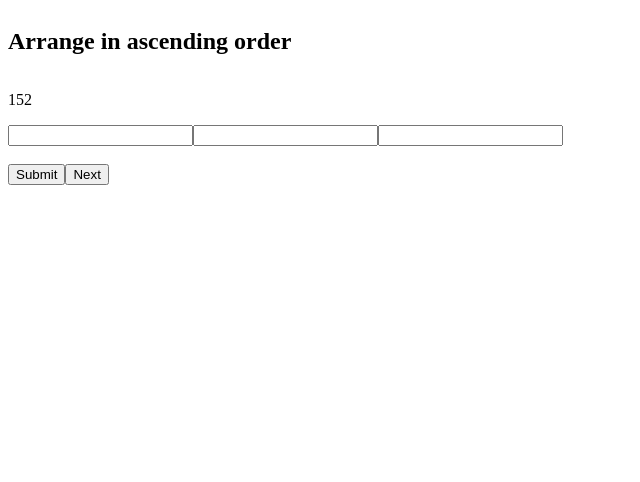
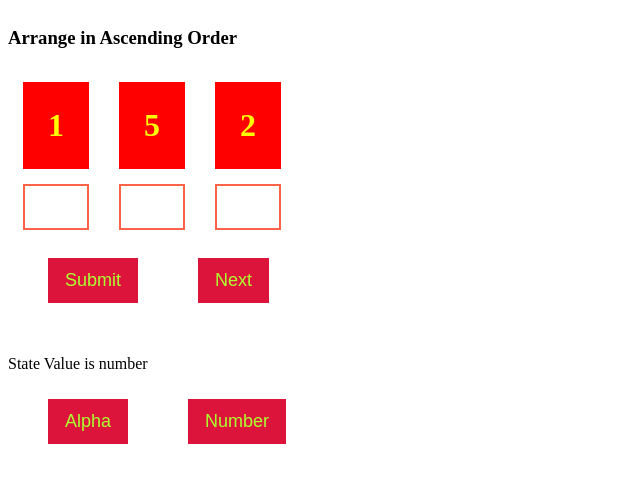
Before and after one commit to LydiaAtos/ReactPOC, a React app: page / in a window 1280 px wide. Shown: the whole page, without its empty margins (0-640 px from the left). Built offline with nearby package versions, Linux system fonts and the light colour scheme.

Commit message:
Comleted style, alphbet puzzle and test case for puzzle component.

```diff
--- a/src/js/components/ArrangePuzzle.css
+++ b/src/js/components/ArrangePuzzle.css
@@ -5,3 +5,17 @@
 .arrangeVertically > * {
     display: block;
 }
+button {
+    margin-top: 10px;
+    margin-left: 40px;
+    margin-right: 20px;
+    padding: 10px;
+    padding-left: 15px;
+    padding-right: 15px;
+    font-size: large;
+    color: greenyellow;
+    border-style: solid;
+    border-color: crimson;
+    background-color: crimson;
+
+}
--- a/src/js/components/ArrangePuzzle.js
+++ b/src/js/components/ArrangePuzzle.js
@@ -19,55 +19,118 @@ export default function ArrangePuzzle(props) {
         }
       ]
 
+    const dynamicAlphabet = [
+      {
+        puzzle:['b','a','c'],
+        answer:['a','b','c']
+      },
+      {
+          puzzle:['x','z','y'],
+          answer:['x','y','z']
+      },
+      {
+        puzzle:['n','p','m'],
+        answer:['m','n','p']
+      }
+    ]
+
+
+    var subTitle = "Arrange in Ascending Order";
+    var correctAnswer = "Your Answer is Correct";
+    var wrongAnswer = "Your Answer is Wrong";
+
+    var statusSubmit = "Submit";
+    var statusNext = "Next";
+    var statusLoaded = "loaded";
+
     const answerOne = useRef();
     const answerTwo = useRef();
     const answerThree = useRef();
+    const prevPuzzleTypeRef = useRef();
 
     const [shuffledArray, setShuffledArray] = useState(getDynamicArray(0));
-    const [title, setTitle] = useState("Arrange in ascending order");
+    const [title, setTitle] = useState(subTitle);
     const[index, setIndex] = useState(0);
     const[status, setStatus] = useState("loaded");
 
+
     useEffect(() => {
-        console.log("useEffect");
-        if(status == 'submit') {
+      console.log("useEffect " + prevPuzzleTypeRef.current);
+
+      if(props.puzzleType != prevPuzzleTypeRef.current && prevPuzzleTypeRef != undefined) {
+        console.log("useEffect prop changed");
+        setShuffledArray(getDynamicArray(0));
+        setIndex(0);
+        setTitle(subTitle);
+        clearAnswerBox();
+        setStatus(statusLoaded);
+      }
+
+      prevPuzzleTypeRef.current = props.puzzleType;
+
+        if(status == statusSubmit) {
+          console.log("status " + statusSubmit);
             console.log("Index value : " + index);
             console.log("answerOne answer : " + dynamicNumber[index].answer[0]);
             console.log("answerTwo answer : " + dynamicNumber[index].answer[1]);
             console.log("answerTwo answer : " + dynamicNumber[index].answer[2]);
 
-            if(answerOne.current.value == dynamicNumber[index].answer[0] &&
-                answerTwo.current.value == dynamicNumber[index].answer[1] &&
-                answerThree.current.value == dynamicNumber[index].answer[2]) {
-                setTitle("Your Answer is Correct");
-            } else {
-                setTitle("Your Answer is Wrong");
-            }
+            checkAnswer();
 
-            setStatus('loaded');
+            setStatus(statusLoaded);
 
-        } else if(status == 'next') {
+        } else if(status == statusNext) {
+          setTitle(subTitle);
+          clearAnswerBox();
             if(index == 3) {
                 setIndex(0);
             }
             console.log("useState Index" + index);
             setShuffledArray(()=> getDynamicArray(index));
-            setStatus('loaded');
+            setStatus(statusLoaded);
         }
 
         return () => {
-          // Clean up the subscription
-          //subscription.unsubscribe();
+         //equivalent to unmount
         };
       });
+
+      function clearAnswerBox() {
+        answerOne.current.value = "";
+        answerTwo.current.value = "";
+        answerThree.current.value = "";
+      }
+
+      function checkAnswer() {
+        console.log("checkAnswer puzzleType : " + props.puzzleType);
+        console.log("checkAnswer answerOne : " + answerOne.current.value);
+        if(props.puzzleType == 'number') {
+          if(answerOne.current.value == dynamicNumber[index].answer[0] &&
+            answerTwo.current.value == dynamicNumber[index].answer[1] &&
+            answerThree.current.value == dynamicNumber[index].answer[2]) {
+            setTitle(correctAnswer);
+          } else {
+              setTitle(wrongAnswer);
+          }
+        } else {
+          if(answerOne.current.value == dynamicAlphabet[index].answer[0] &&
+            answerTwo.current.value == dynamicAlphabet[index].answer[1] &&
+            answerThree.current.value == dynamicAlphabet[index].answer[2]) {
+            setTitle(correctAnswer);
+        } else {
+            setTitle(wrongAnswer);
+        }
+        }
+
+      }
 
       function handleSubmit(event) {
         event.preventDefault();
         console.log("handleSubmit : " + answerOne.current.value);
         console.log("handleSubmit : " + answerTwo.current.value);
         console.log("handleSubmit : " + answerThree.current.value);
-        setTitle("Your Answer is .......");
-        setStatus("submit");
+        console.log("submit button value " + event);
+        setStatus(statusSubmit);
       }
 
       function handleNext(event) {
@@ -81,31 +144,35 @@ export default function ArrangePuzzle(props) {
                 return prevIndex + 1
             }
         );
-        setStatus("next");
+        setStatus(statusNext);
       }
 
 
       function getDynamicArray(index) {
         console.log("index" + index);
-        return dynamicNumber[index].puzzle;
+        if(props.puzzleType == 'number') {
+          return dynamicNumber[index].puzzle;
+        } else {
+          return dynamicAlphabet[index].puzzle;
+        }
+
       }
 
     return(
             <div className={styles.arrangeHorizontally}>
-
-            <h2>{title}</h2>
+            <h3>{title}</h3>
             <br/>
-            <Card value={shuffledArray[0]}/>
-            <Card value={shuffledArray[1]}/>
-            <Card value={shuffledArray[2]}/>
+            <Card id="first-card" value={shuffledArray[0]}/>
+            <Card id="second-card" value={shuffledArray[1]}/>
+            <Card id="third-card" value={shuffledArray[2]}/>
             <br/>
-            <UserInput ref = {answerOne}/>
-            <UserInput ref = {answerTwo}/>
-            <UserInput ref = {answerThree}/>
+            <UserInput id="one-input" ref = {answerOne}/>
+            <UserInput id="two-input" ref = {answerTwo}/>
+            <UserInput id="three-input" ref = {answerThree}/>
             <br/>
             <br/>
-            <button value="Submit" onClick={handleSubmit}>Submit</button>
-            <button value="Next" onClick={handleNext}>Next</button>
+            <button id="submit-btn" value={statusSubmit} onClick={handleSubmit}>Submit</button>
+            <button id="next-btn" value={statusNext} onClick={handleNext}>Next</button>
         </div>
     );
 
--- /dev/null
+++ b/src/js/components/Card.css
@@ -0,0 +1,7 @@
+.box{
+    color:yellow;
+    padding: 25px;
+    background-color: red;
+    margin: 15px;
+    font-size: xx-large;
+}
--- a/src/js/components/Card.js
+++ b/src/js/components/Card.js
@@ -1,7 +1,9 @@
 import React from "react";
+import styles from "./Card.css"
 
 export default function Card(props) {
     return (
-        <p>{props.value}</p>
+         <p className={styles.box}><strong>{props.value}</strong></p>
+        //<p style={{color:'red'}}>{props.value}</p>
     );
 }
--- a/src/js/components/Form.js
+++ b/src/js/components/Form.js
@@ -9,7 +9,7 @@ class Form extends Component {
     super();
 
     this.state = {
-      value: ""
+      value: "number"
     };
 
     this.handleChange = this.handleChange.bind(this);
@@ -27,7 +27,14 @@ class Form extends Component {
   render() {
     return (
     <div>
-        <ArrangePuzzle puzzleType='number'/>
+        <ArrangePuzzle puzzleType={this.state.value}/>
+
+        <br/>
+        <br/>
+      <p>State Value is {this.state.value}</p>
+
+        <button value = "test" onClick={this.handleChange}>Alpha</button>
+        <button value = "number" onClick={this.handleChange}>Number</button>
     </div>
     );
   }
--- /dev/null
+++ b/src/js/components/UserInput.css
@@ -0,0 +1,9 @@
+.UserInput {
+    width: 58px;
+    height: 40px;
+    margin-right: 15px;
+    margin-left: 15px;
+    font-size: x-large;
+    border-style: double;
+    border-color: tomato;
+}
--- a/src/js/components/UserInput.js
+++ b/src/js/components/UserInput.js
@@ -1,16 +1,9 @@
 import React from 'react';
+import sytles from './UserInput.css'
 
 const UserInput = React.forwardRef((props, ref) => {
-
-    var state = {value: ''};
-
-   /* function handleChange(event) {
-        state  = event.target.value;
-        console.log(state);
-    }*/
-
     return(
-        <input type="text" ref={ref}></input>
+        <input className={sytles.UserInput} type="text" ref={ref}></input>
     );
 })
 
```
Also changed, not shown: package.json (+19 -1 lines), src/js/components/ArrangePuzzle.test.js (added, +85 -0 lines), src/js/components/Card.test.js (added, +24 -0 lines), 1 other file.
